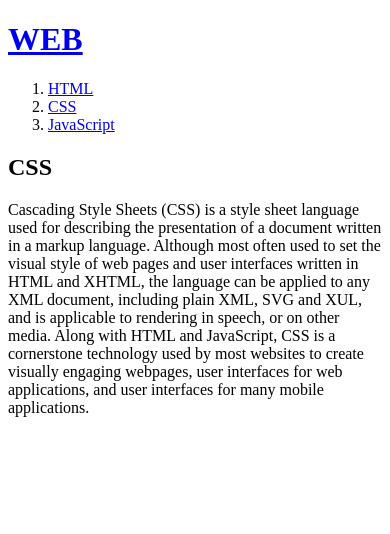
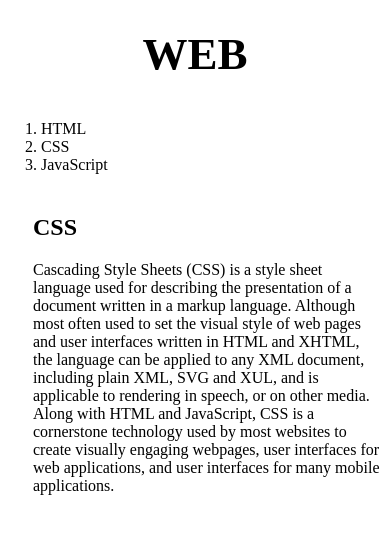
Before and after one commit to shxowlstjnoh/web, a plain HTML site: page web2/2.html in a window 390 px wide. Drawn offline with Linux system fonts and the light colour scheme.

Commit message:
[web2 - CSS]
- 14. CSS 코드의 재사용

```diff
--- a/web2/2.html
+++ b/web2/2.html
@@ -3,17 +3,21 @@
 <head>
   <title>WEB1 - CSS</title>
   <meta charset="utf-8">
+  <link rel="stylesheet" href="style.css">
 </head>
 <body>
   <h1><a href="index.html">WEB</a></h1>
+  <div id="grid">
     <ol>
       <li><a href="1.html">HTML</a></li>
       <li><a href="2.html">CSS</a></li>
       <li><a href="3.html">JavaScript</a></li>
     </ol>
     <!-- ol - ordered list, ul - unordered list -->
-
+    <div id="article">
       <h2>CSS</h2>
       <p>Cascading Style Sheets (CSS) is a style sheet language used for describing the presentation of a document written in a markup language. Although most often used to set the visual style of web pages and user interfaces written in HTML and XHTML, the language can be applied to any XML document, including plain XML, SVG and XUL, and is applicable to rendering in speech, or on other media. Along with HTML and JavaScript, CSS is a cornerstone technology used by most websites to create visually engaging webpages, user interfaces for web applications, and user interfaces for many mobile applications.</p>
+    </div>
+  </div>
 </body>
 </html>
--- /dev/null
+++ b/web2/style.css
@@ -0,0 +1,43 @@
+<style>
+  body {
+    margin:0;
+  }
+  a {
+    color:black;
+    text-decoration: none;
+  }
+  h1 {
+    font-size:45px;
+    text-align: center;
+    border-bottom:1px solid gray;
+    margin:0;
+    padding:20px;
+  }
+  ol {
+    border-right:1px solid gray;
+    width:100px;
+    margin:0px;
+    padding:20px;
+  }
+  #grid {
+    display: grid;
+    grid-template-columns: 150px 1fr
+  }
+  #grid ol {
+    padding-left: 33px;
+  }
+  #article {
+    padding-left: 25px;
+  }
+  @media(max-width:800px) {
+    #grid {
+      display: block;
+    }
+    ol {
+      border-right:none;
+    }
+    h1 {
+      border-bottom:none;
+    }
+  }
+</style>
```
Also changed, not shown: web2/1.html (+5 -2 lines), web2/3.html (+5 -2 lines), web2/index.html (+1 -43 lines). Lines whose indentation alone changed are shown as unchanged.
